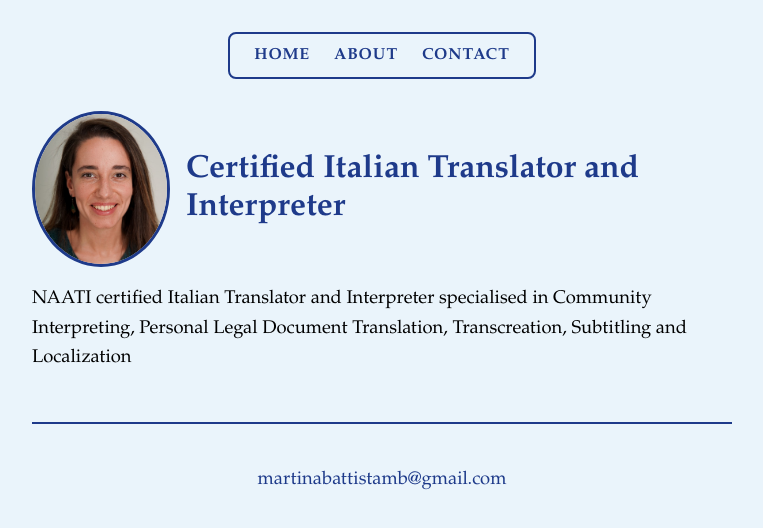
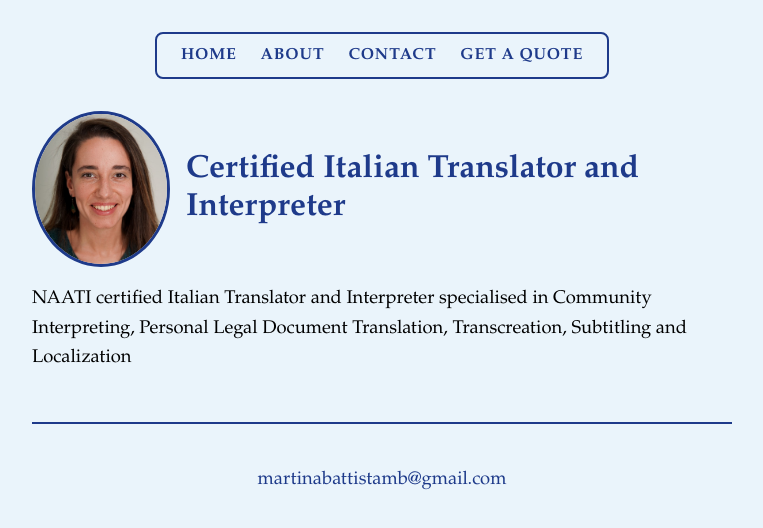
Before and after one commit to MartinaBattistaMB/MartinaBattistaMB.github.io, a plain HTML site: page index.html in a window 1280 px wide. Shown: the whole page, without its empty margins (258-1021 px from the left). Drawn offline with Linux system fonts and the light colour scheme.

Commit message:
Add quote link to nav on all pages

```diff
--- a/index.html
+++ b/index.html
@@ -10,6 +10,7 @@
   <a href="index.html">Home</a>
   <a href="about.html">About</a>
   <a href="contact.html">Contact</a>
+  <a href="quote.html">Get a Quote</a>
 </nav>
 
   <div class="header-row">
```
